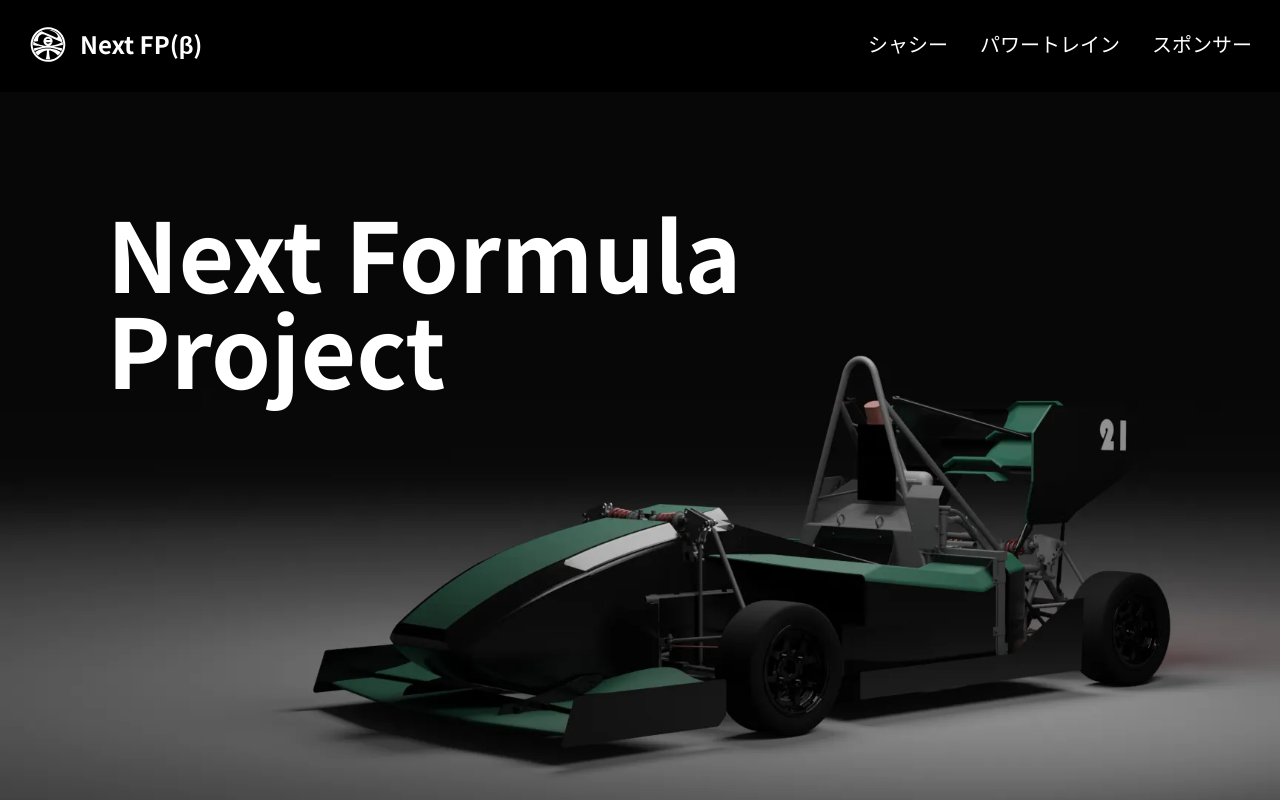
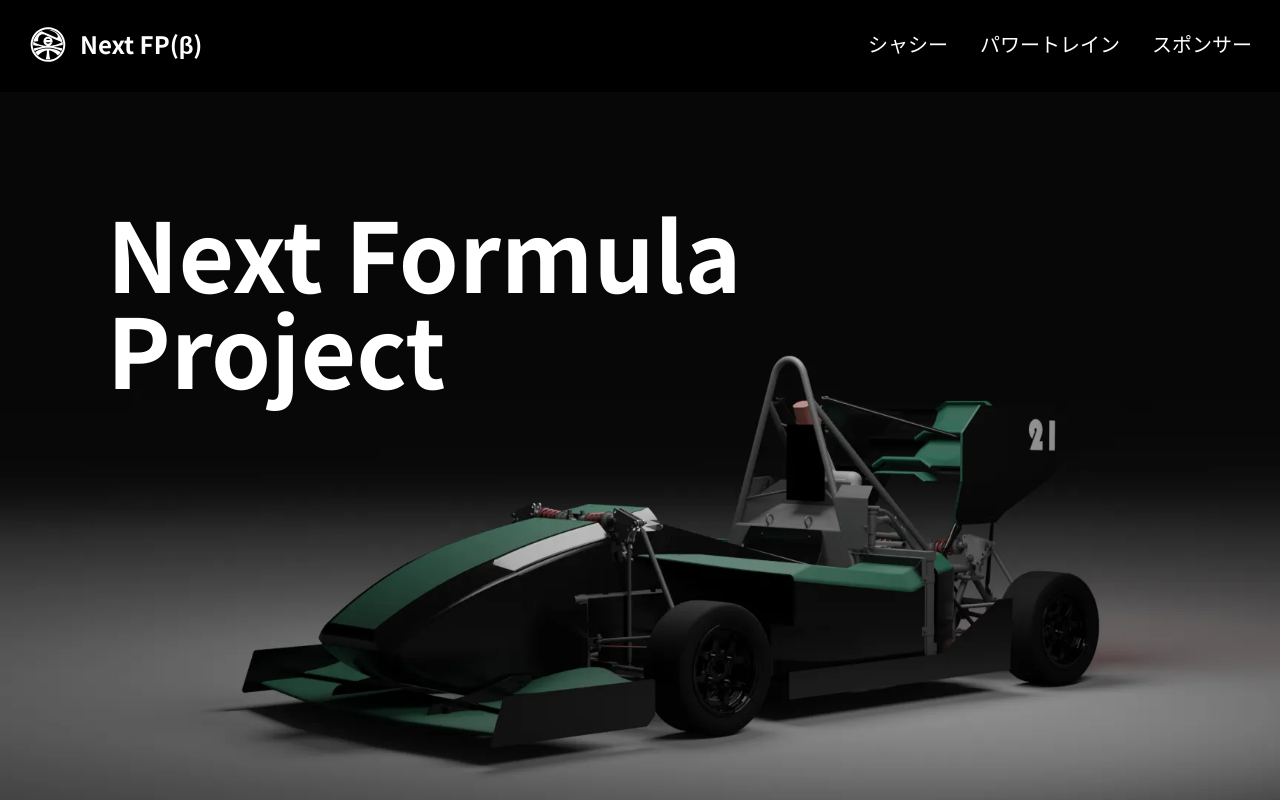
Before and after one commit to nextfp/nextPage, a Next.js app: page / in a window 1280 px wide. Shown: the top 800 px of the page. Built offline with nearby package versions, Linux system fonts and the light colour scheme.

Commit message:
ヒーローイメージが中心になるようにしました

```diff
--- a/app/HeroImage.tsx
+++ b/app/HeroImage.tsx
@@ -2,7 +2,7 @@
   return (
     <section className="flex flex-col">
       <div
-        className="h-screen bg-cover bg-no-repeat"
+        className="h-screen bg-cover bg-center bg-no-repeat"
         style={{
           backgroundImage: `url(/home/heroImage.webp)`,
         }}
```
